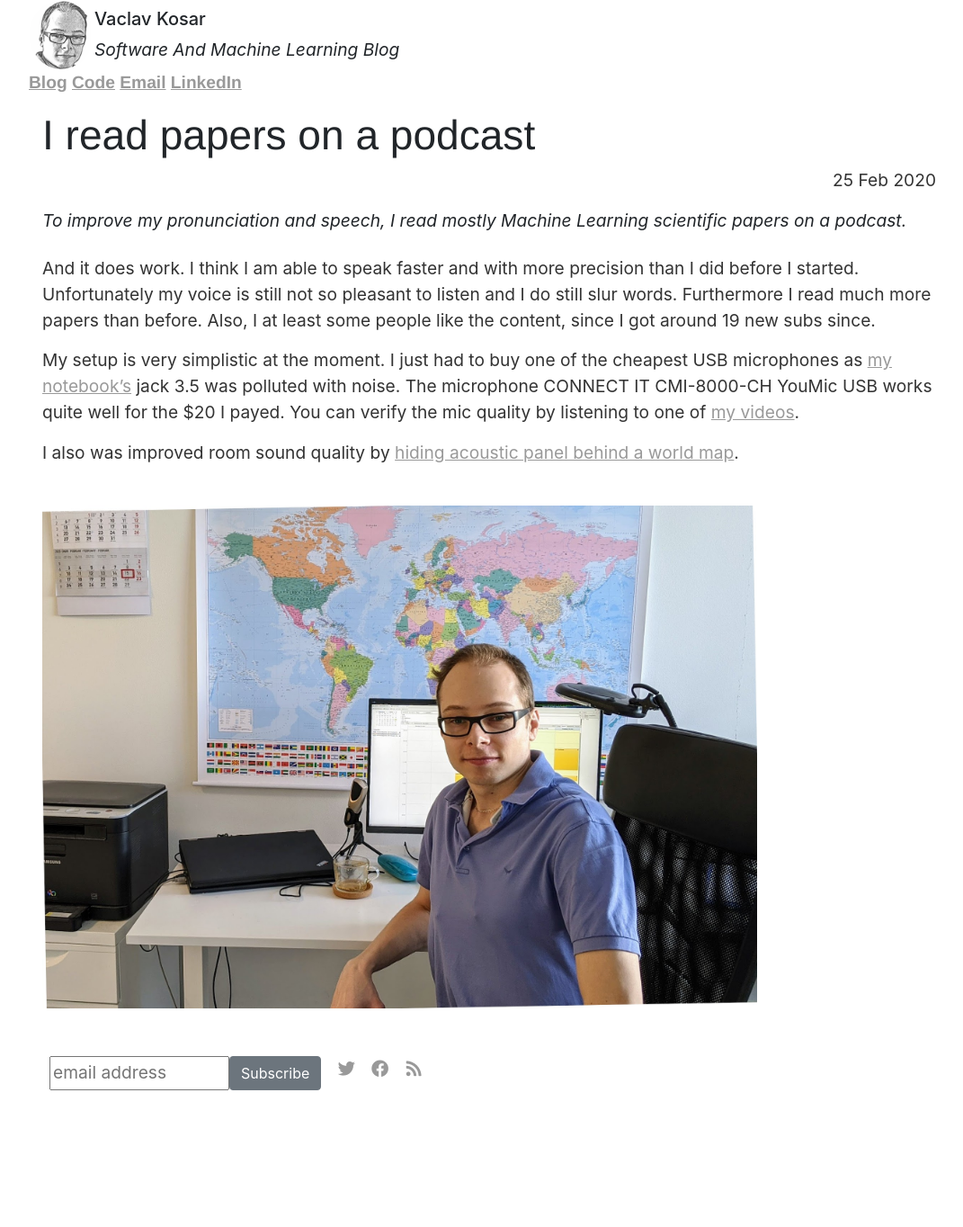
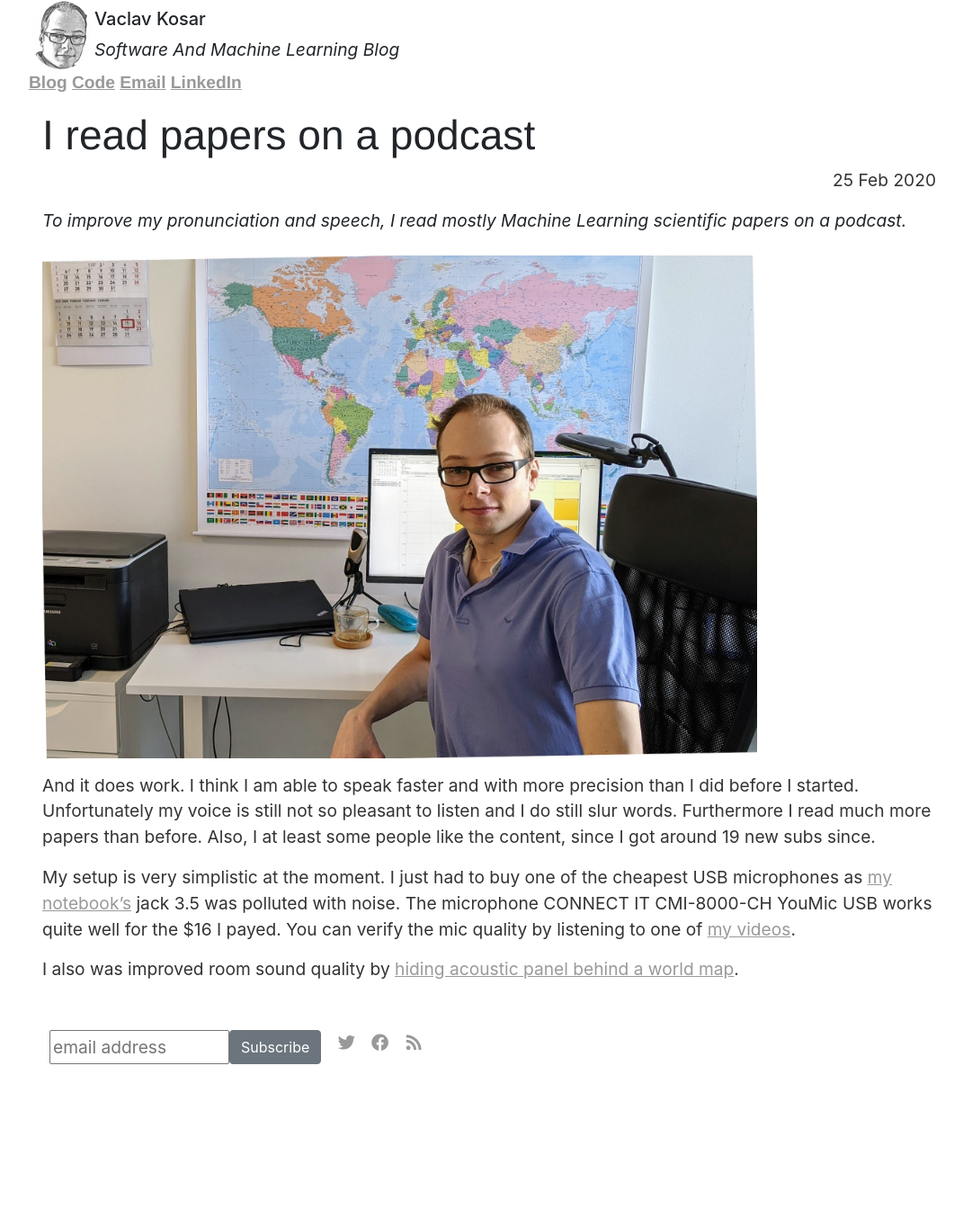
Before and after one commit to vackosar/vackosar.github.io, a Jekyll site: the page built from _posts/2020-02-25-I-read-papers-on-a-podcast.md, in a window 1280 px wide. Shown: the whole page at 90% size, without its empty margins (96-1167 px from the left). Built offline with Jekyll 4.4.1, drawn with Linux system fonts in a browser that asks for light colours; nearby versions of some CDN libraries; library files that are not in the unit come from our copies; comment, search, counter and statistics services are not loaded; after the commit the page ends 1335 px from its top, so only the background shows below that.

Commit message:
i read papers

```diff
--- a/_posts/2020-02-25-I-read-papers-on-a-podcast.md
+++ b/_posts/2020-02-25-I-read-papers-on-a-podcast.md
@@ -5,9 +5,12 @@ date: 2020-02-25
 categories: productivity
 description: To improve my pronunciation and speech, I read mostly Machine Learning scientific papers on a podcast.
 permalink: /:categories/:title
+image: https://raw.githubusercontent.com/vackosar/vackosar.github.io/master/images/2020-02-25-my-photo-table-map-cal-rot-fix.jpg
 redirect_from:
   - /2020/02/25/I-read-papers-on-a-podcast.html
 ---
+
+<img src="https://raw.githubusercontent.com/vackosar/vackosar.github.io/master/images/2020-02-25-my-photo-table-map-cal-rot-fix.jpg" alt="microphone, map, and Vaclav" style="width: 80%; max-width: 900px"/><br>
 
 And it does work.
 I think I am able to speak faster and with more precision than I did before I started.
@@ -16,10 +19,7 @@ Furthermore I read much more papers than before.
 Also, I at least some people like the content, since I got around 19 new subs since.
 
 My setup is very simplistic at the moment. I just had to buy one of the cheapest USB microphones as [my notebook's](/2019/03/03/Thinkpad-P52-vs-HP-Zbook-15-G5-vs-Dell-Precision-7530.html) jack 3.5 was polluted with noise.
-The microphone CONNECT IT CMI-8000-CH YouMic USB works quite well for the $20 I payed.
+The microphone CONNECT IT CMI-8000-CH YouMic USB works quite well for the $16 I payed.
 You can verify the mic quality by listening to one of [my videos](https://youtu.be/gyBdnNY1WPI).
 
 I also was improved room sound quality by [hiding acoustic panel behind a world map](/2020/02/23/Stealthy-acoustic-panels.html).
-
-<br>
-<img src="https://raw.githubusercontent.com/vackosar/vackosar.github.io/master/images/2020-02-25-my-photo-table-map-cal-rot-fix.jpg" alt="microphone, map, and me" style="width: 80%; max-width: 900px"/><br>
```
